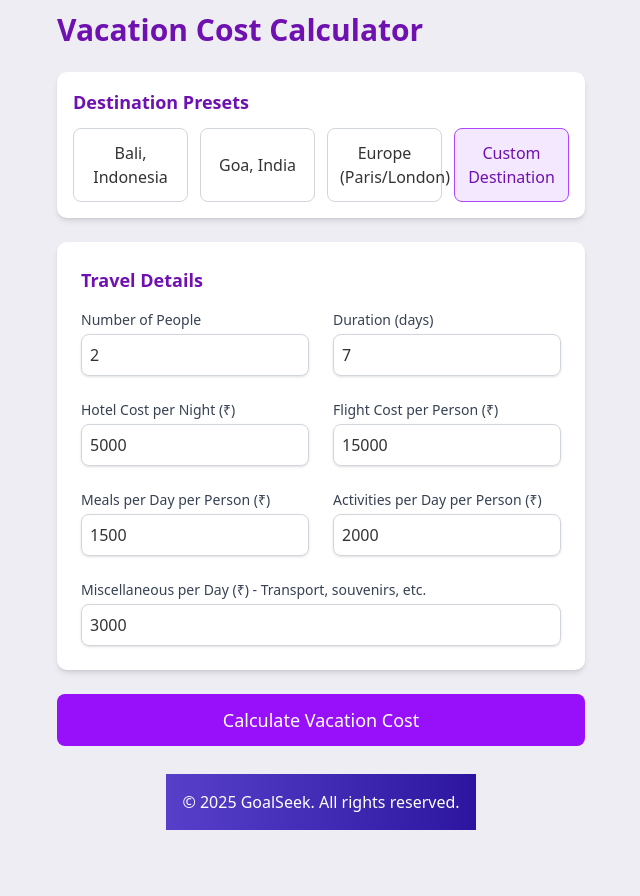
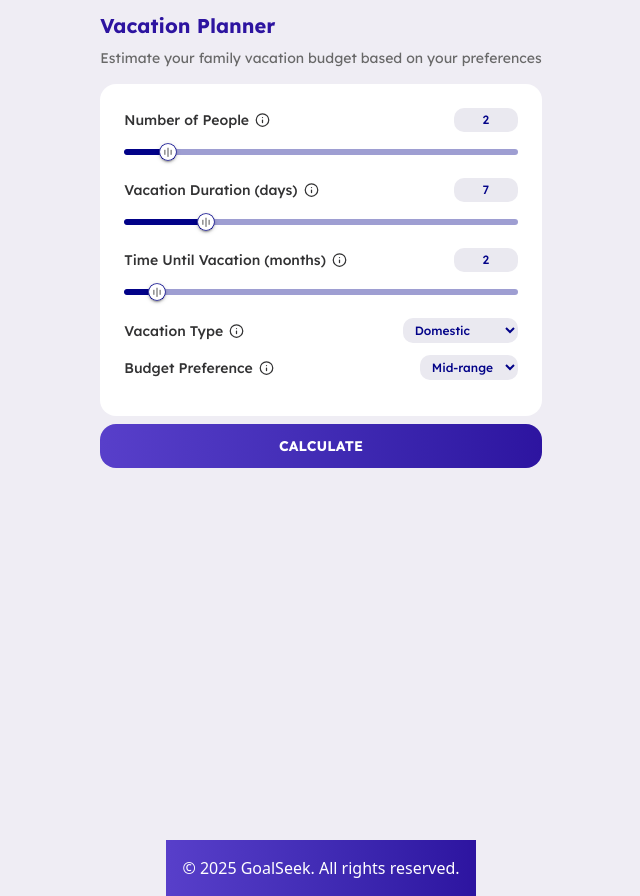
Before and after one commit to SerDunk/financial-calculators, a Next.js app: page /calculators/vacation-planning in a window 1280 px wide. Shown: the whole page, without its empty margins (319-959 px from the left). Before the commit the page ends 830 px from the top, so only its background shows below. Built offline with nearby package versions, Linux system fonts and the light colour scheme.

Commit message:
Added vacation calculator basic logic

```diff
--- a/src/app/calculators/vacation-planning/page.js
+++ b/src/app/calculators/vacation-planning/page.js
@@ -1,428 +1,207 @@
 "use client";
-import { useState } from "react";
-import { Formik, Form, Field, ErrorMessage } from "formik";
-import * as Yup from "yup";
-import ChartDisplay from "../../../components/ChartDisplay";
 
-const DESTINATION_PRESETS = {
-  bali: {
-    name: "Bali, Indonesia",
-    hotelCostPerNight: 6000,
-    flightCostPerPerson: 35000,
-    mealsPerDayPerPerson: 2000,
-    activitiesPerDayPerPerson: 3000,
-    miscellaneousPerDay: 2000,
-  },
-  goa: {
-    name: "Goa, India",
-    hotelCostPerNight: 4000,
-    flightCostPerPerson: 8000,
-    mealsPerDayPerPerson: 1500,
-    activitiesPerDayPerPerson: 2000,
-    miscellaneousPerDay: 1500,
-  },
-  europe: {
-    name: "Europe (Paris/London)",
-    hotelCostPerNight: 12000,
-    flightCostPerPerson: 60000,
-    mealsPerDayPerPerson: 4000,
-    activitiesPerDayPerPerson: 5000,
-    miscellaneousPerDay: 3000,
-  },
-  custom: {
-    name: "Custom Destination",
-    hotelCostPerNight: 0,
-    flightCostPerPerson: 0,
-    mealsPerDayPerPerson: 0,
-    activitiesPerDayPerPerson: 0,
-    miscellaneousPerDay: 0,
-  },
-};
+import { useState, useEffect } from "react";
+import { Slider } from "@mui/material";
+import { Info } from "lucide-react";
+import {
+  Popover,
+  PopoverTrigger,
+  PopoverContent,
+} from "@/components/ui/popover";
+import Heading from "@/components/Heading";
 
-const VacationPlanningCalculator = () => {
+const VacationPlanner = () => {
+  const [numPeople, setNumPeople] = useState(2);
+  const [duration, setDuration] = useState(7);
+  const [monthsUntil, setMonthsUntil] = useState(2);
+  const [type, setType] = useState("Domestic");
+  const [budget, setBudget] = useState("Mid-range");
   const [result, setResult] = useState(null);
-  const [chartData, setChartData] = useState(null);
-  const [selectedPreset, setSelectedPreset] = useState("custom");
-  const [submittedValues, setSubmittedValues] = useState(null);
 
-  const initialValues = {
-    people: 2,
-    duration: 7,
-    hotelCostPerNight: 5000,
-    flightCostPerPerson: 15000,
-    mealsPerDayPerPerson: 1500,
-    activitiesPerDayPerPerson: 2000,
-    miscellaneousPerDay: 3000,
-  };
+  const formatIndianNumber = (num) => num.toLocaleString("en-IN");
 
-  const validationSchema = Yup.object().shape({
-    people: Yup.number()
-      .min(1, "Minimum 1 person")
-      .max(20, "Maximum 20 people")
-      .required("Required"),
-    duration: Yup.number()
-      .min(1, "Minimum 1 day")
-      .max(90, "Maximum 90 days")
-      .required("Required"),
-    hotelCostPerNight: Yup.number()
-      .min(1000, "Minimum ₹1,000 per night")
-      .required("Required"),
-    flightCostPerPerson: Yup.number()
-      .min(1000, "Minimum ₹1,000 per person")
-      .required("Required"),
-    mealsPerDayPerPerson: Yup.number()
-      .min(100, "Minimum ₹100 per person per day")
-      .required("Required"),
-    activitiesPerDayPerPerson: Yup.number()
-      .min(0, "Cannot be negative")
-      .required("Required"),
-    miscellaneousPerDay: Yup.number()
-      .min(0, "Cannot be negative")
-      .required("Required"),
-  });
+  const estimateCosts = () => {
+    let flightPerPerson = 0;
+    let hotelPerNightPerPerson = 0;
 
-  const handlePresetChange = (presetKey, setFieldValue) => {
-    setSelectedPreset(presetKey);
-    if (presetKey !== "custom") {
-      const preset = DESTINATION_PRESETS[presetKey];
-      Object.entries(preset).forEach(([key, value]) => {
-        if (key !== "name") setFieldValue(key, value, false);
-      });
+    if (type === "Domestic") {
+      flightPerPerson =
+        budget === "Luxury" ? 8000 : budget === "Mid-range" ? 5000 : 3000;
+      hotelPerNightPerPerson =
+        budget === "Luxury" ? 6000 : budget === "Mid-range" ? 3500 : 2000;
+    } else {
+      flightPerPerson =
+        budget === "Luxury" ? 55000 : budget === "Mid-range" ? 40000 : 25000;
+      hotelPerNightPerPerson =
+        budget === "Luxury" ? 10000 : budget === "Mid-range" ? 7000 : 4000;
     }
-  };
 
-  const calculateTotalCost = (values) => {
-    const {
-      people,
-      duration,
-      hotelCostPerNight,
-      flightCostPerPerson,
-      mealsPerDayPerPerson,
-      activitiesPerDayPerPerson,
-      miscellaneousPerDay,
-    } = values;
+    const totalFlight = flightPerPerson * numPeople;
+    const totalHotel = hotelPerNightPerPerson * duration * numPeople;
+    const total = totalFlight + totalHotel;
 
-    const flightsTotal = flightCostPerPerson * people;
-    const hotelTotal = hotelCostPerNight * duration;
-    const mealsTotal = mealsPerDayPerPerson * people * duration;
-    const activitiesTotal = activitiesPerDayPerPerson * people * duration;
-    const miscellaneousTotal = miscellaneousPerDay * duration;
-
-    const totalCost =
-      flightsTotal +
-      hotelTotal +
-      mealsTotal +
-      activitiesTotal +
-      miscellaneousTotal;
-    const costPerPerson = totalCost / people;
-
-    return {
-      flightsTotal,
-      hotelTotal,
-      mealsTotal,
-      activitiesTotal,
-      miscellaneousTotal,
-      totalCost,
-      costPerPerson,
-      destination:
-        selectedPreset !== "custom"
-          ? DESTINATION_PRESETS[selectedPreset].name
-          : "Custom Destination",
-    };
-  };
-
-  const onSubmit = (values) => {
-    setSubmittedValues(values);
-    const totalCost = calculateTotalCost(values);
-    setResult(totalCost);
-
-    setChartData({
-      labels: ["Flights", "Hotel", "Meals", "Activities", "Miscellaneous"],
-      datasets: [
-        {
-          label: "Cost Breakdown (₹)",
-          data: [
-            totalCost.flightsTotal,
-            totalCost.hotelTotal,
-            totalCost.mealsTotal,
-            totalCost.activitiesTotal,
-            totalCost.miscellaneousTotal,
-          ],
-          backgroundColor: [
-            "#6b46c1",
-            "#9f7aea",
-            "#f6ad55",
-            "#f687b3",
-            "#68d391",
-          ],
-          borderColor: ["#6b46c1", "#9f7aea", "#f6ad55", "#f687b3", "#68d391"],
-          borderWidth: 1,
-        },
-      ],
+    setResult({
+      totalFlight,
+      totalHotel,
+      total,
     });
   };
 
+  useEffect(() => {
+    estimateCosts();
+  }, []);
+
+  const handleCalculate = () => {
+    estimateCosts();
+  };
+
   return (
-    <div className="max-w-4xl mx-auto">
-      <h2 className="text-3xl font-bold text-purple-800 mb-6">
-        Vacation Cost Calculator
-      </h2>
+    <div className="min-h-screen font-lexend bg-[#EFEDF4] xs:px-0 px-1.5">
+      <div className="max-w-xl mx-auto">
+        <Heading
+          header="Vacation Planner"
+          desc="Estimate your family vacation budget based on your preferences"
+        />
+        <div className="rounded-2xl p-6 relative bg-white">
+          {/* Number of People */}
+          <InputSlider
+            label="Number of People"
+            tooltip="Total number of people going on the trip"
+            value={numPeople}
+            min={1}
+            max={10}
+            step={1}
+            onChange={setNumPeople}
+          />
 
-      <Formik
-        initialValues={initialValues}
-        validationSchema={validationSchema}
-        onSubmit={onSubmit}
-      >
-        {({ isSubmitting, setFieldValue, values }) => (
-          <Form className="space-y-6">
-            {/* Destination Preset Selector */}
-            <div className="bg-white p-4 rounded-lg shadow-md">
-              <h3 className="text-lg font-semibold text-purple-800 mb-3">
-                Destination Presets
-              </h3>
-              <div className="grid grid-cols-2 md:grid-cols-4 gap-3">
-                {Object.entries(DESTINATION_PRESETS).map(([key, preset]) => (
-                  <button
-                    type="button"
-                    key={key}
-                    onClick={() => handlePresetChange(key, setFieldValue)}
-                    className={`p-3 rounded-md border transition-colors ${
-                      selectedPreset === key
-                        ? "bg-purple-100 border-purple-500 text-purple-800"
-                        : "bg-white border-gray-300 hover:bg-gray-50"
-                    }`}
-                  >
-                    {preset.name}
-                  </button>
-                ))}
-              </div>
-            </div>
+          {/* Vacation Duration */}
+          <InputSlider
+            label="Vacation Duration (days)"
+            tooltip="How many days you’ll be on vacation"
+            value={duration}
+            min={1}
+            max={30}
+            step={1}
+            onChange={setDuration}
+          />
 
-            {/* Manual Input Fields */}
-            <div className="bg-white p-6 rounded-lg shadow-md">
-              <h3 className="text-lg font-semibold text-purple-800 mb-4">
-                Travel Details
-              </h3>
+          {/* Time Until Vacation */}
+          <InputSlider
+            label="Time Until Vacation (months)"
+            tooltip="How far in advance are you planning?"
+            value={monthsUntil}
+            min={0}
+            max={24}
+            step={1}
+            onChange={setMonthsUntil}
+          />
 
-              <div className="grid grid-cols-1 md:grid-cols-2 gap-6">
-                <div>
-                  <label
-                    htmlFor="people"
-                    className="block text-sm font-medium text-gray-700"
-                  >
-                    Number of People
-                  </label>
-                  <Field
-                    type="number"
-                    name="people"
-                    className="mt-1 block w-full rounded-md border-gray-300 shadow-sm focus:border-purple-500 focus:ring-purple-500 p-2 border"
-                  />
-                  <ErrorMessage
-                    name="people"
-                    component="div"
-                    className="text-red-500 text-sm"
-                  />
-                </div>
+          {/* Type of Vacation */}
+          <DropdownSelector
+            label="Vacation Type"
+            tooltip="Domestic or International travel"
+            options={["Domestic", "International"]}
+            value={type}
+            onChange={setType}
+          />
 
-                <div>
-                  <label
-                    htmlFor="duration"
-                    className="block text-sm font-medium text-gray-700"
-                  >
-                    Duration (days)
-                  </label>
-                  <Field
-                    type="number"
-                    name="duration"
-                    className="mt-1 block w-full rounded-md border-gray-300 shadow-sm focus:border-purple-500 focus:ring-purple-500 p-2 border"
-                  />
-                  <ErrorMessage
-                    name="duration"
-                    component="div"
-                    className="text-red-500 text-sm"
-                  />
-                </div>
+          {/* Budget Preference */}
+          <DropdownSelector
+            label="Budget Preference"
+            tooltip="Choose travel and stay quality"
+            options={["Economy", "Mid-range", "Luxury"]}
+            value={budget}
+            onChange={setBudget}
+          />
+        </div>
 
-                <div>
-                  <label
-                    htmlFor="hotelCostPerNight"
-                    className="block text-sm font-medium text-gray-700"
-                  >
-                    Hotel Cost per Night (₹)
-                  </label>
-                  <Field
-                    type="number"
-                    name="hotelCostPerNight"
-                    className="mt-1 block w-full rounded-md border-gray-300 shadow-sm focus:border-purple-500 focus:ring-purple-500 p-2 border"
-                  />
-                  <ErrorMessage
-                    name="hotelCostPerNight"
-                    component="div"
-                    className="text-red-500 text-sm"
-                  />
-                </div>
-
-                <div>
-                  <label
-                    htmlFor="flightCostPerPerson"
-                    className="block text-sm font-medium text-gray-700"
-                  >
-                    Flight Cost per Person (₹)
-                  </label>
-                  <Field
-                    type="number"
-                    name="flightCostPerPerson"
-                    className="mt-1 block w-full rounded-md border-gray-300 shadow-sm focus:border-purple-500 focus:ring-purple-500 p-2 border"
-                  />
-                  <ErrorMessage
-                    name="flightCostPerPerson"
-                    component="div"
-                    className="text-red-500 text-sm"
-                  />
-                </div>
-
-                <div>
-                  <label
-                    htmlFor="mealsPerDayPerPerson"
-                    className="block text-sm font-medium text-gray-700"
-                  >
-                    Meals per Day per Person (₹)
-                  </label>
-                  <Field
-                    type="number"
-                    name="mealsPerDayPerPerson"
-                    className="mt-1 block w-full rounded-md border-gray-300 shadow-sm focus:border-purple-500 focus:ring-purple-500 p-2 border"
-                  />
-                  <ErrorMessage
-                    name="mealsPerDayPerPerson"
-                    component="div"
-                    className="text-red-500 text-sm"
-                  />
-                </div>
-
-                <div>
-                  <label
-                    htmlFor="activitiesPerDayPerPerson"
-                    className="block text-sm font-medium text-gray-700"
-                  >
-                    Activities per Day per Person (₹)
-                  </label>
-                  <Field
-                    type="number"
-                    name="activitiesPerDayPerPerson"
-                    className="mt-1 block w-full rounded-md border-gray-300 shadow-sm focus:border-purple-500 focus:ring-purple-500 p-2 border"
-                  />
-                  <ErrorMessage
-                    name="activitiesPerDayPerPerson"
-                    component="div"
-                    className="text-red-500 text-sm"
-                  />
-                </div>
-
-                <div className="md:col-span-2">
-                  <label
-                    htmlFor="miscellaneousPerDay"
-                    className="block text-sm font-medium text-gray-700"
-                  >
-                    Miscellaneous per Day (₹) - Transport, souvenirs, etc.
-                  </label>
-                  <Field
-                    type="number"
-                    name="miscellaneousPerDay"
-                    className="mt-1 block w-full rounded-md border-gray-300 shadow-sm focus:border-purple-500 focus:ring-purple-500 p-2 border"
-                  />
-                  <ErrorMessage
-                    name="miscellaneousPerDay"
-                    component="div"
-                    className="text-red-500 text-sm"
-                  />
-                </div>
-              </div>
-            </div>
-
-            <button
-              type="submit"
-              disabled={isSubmitting}
-              className="w-full bg-purple-600 text-white py-3 px-4 rounded-md hover:bg-purple-700 focus:outline-none focus:ring-2 focus:ring-purple-500 focus:ring-offset-2 text-lg font-medium"
-            >
-              Calculate Vacation Cost
-            </button>
-          </Form>
-        )}
-      </Formik>
-
-      {/* Results Section */}
-      {result && submittedValues && (
-        <div className="mt-8">
-          <div className="bg-white p-6 rounded-lg shadow-md mb-6">
-            <h3 className="text-xl font-semibold text-purple-800 mb-2">
-              {result.destination} Cost Breakdown
-            </h3>
-            <p className="text-gray-600 mb-4">
-              For {submittedValues.people} people over{" "}
-              {submittedValues.duration} days
-            </p>
-
-            <div className="space-y-3">
-              <div className="flex justify-between">
-                <span className="text-gray-600">Total Flights Cost:</span>
-                <span className="font-bold">
-                  ₹{result.flightsTotal.toLocaleString("en-IN")}
-                </span>
-              </div>
-              <div className="flex justify-between">
-                <span className="text-gray-600">Total Hotel Cost:</span>
-                <span className="font-bold">
-                  ₹{result.hotelTotal.toLocaleString("en-IN")}
-                </span>
-              </div>
-              <div className="flex justify-between">
-                <span className="text-gray-600">Total Meals Cost:</span>
-                <span className="font-bold">
-                  ₹{result.mealsTotal.toLocaleString("en-IN")}
-                </span>
-              </div>
-              <div className="flex justify-between">
-                <span className="text-gray-600">Total Activities Cost:</span>
-                <span className="font-bold">
-                  ₹{result.activitiesTotal.toLocaleString("en-IN")}
-                </span>
-              </div>
-              <div className="flex justify-between">
-                <span className="text-gray-600">Total Miscellaneous Cost:</span>
-                <span className="font-bold">
-                  ₹{result.miscellaneousTotal.toLocaleString("en-IN")}
-                </span>
-              </div>
-              <div className="border-t border-gray-200 pt-3 mt-3">
-                <div className="flex justify-between font-bold text-lg">
-                  <span className="text-purple-800">Total Vacation Cost:</span>
-                  <span className="text-purple-800">
-                    ₹{result.totalCost.toLocaleString("en-IN")}
-                  </span>
-                </div>
-                <div className="flex justify-between font-bold text-lg">
-                  <span className="text-purple-800">Cost per Person:</span>
-                  <span className="text-purple-800">
-                    ₹{result.costPerPerson.toLocaleString("en-IN")}
-                  </span>
-                </div>
-              </div>
-            </div>
-          </div>
-
-          {chartData && (
-            <div className="bg-white p-6 rounded-lg shadow-md">
-              <h4 className="text-lg font-medium text-purple-800 mb-3">
-                Cost Distribution
-              </h4>
-              <ChartDisplay data={chartData} type="doughnut" />
-            </div>
-          )}
-        </div>
-      )}
+        <button
+          onClick={handleCalculate}
+          className="w-full mt-2 bg-gradient-to-r from-[#583FCA] to-[#2D14A0] text-white font-bold py-3 rounded-2xl text-sm hover:opacity-90"
+        >
+          CALCULATE
+        </button>
+      </div>
     </div>
   );
 };
 
-export default VacationPlanningCalculator;
+const InputSlider = ({ label, tooltip, value, min, max, step, onChange }) => {
+  return (
+    <div className="mb-1">
+      <div className="flex justify-between items-center text-[#323233] font-medium text-sm mb-1">
+        <div className="flex items-center gap-1.5">
+          <label>{label}</label>
+          <Popover>
+            <PopoverTrigger>
+              <Info width={15} />
+            </PopoverTrigger>
+            <PopoverContent className="text-xs border-[#666666]">
+              {tooltip}
+            </PopoverContent>
+          </Popover>
+        </div>
+        <div className="bg-[#EAE9F0] px-2 py-1 rounded-lg text-[#020288] text-xs text-center w-16">
+          {value}
+        </div>
+      </div>
+      <Slider
+        value={value}
+        min={min}
+        max={max}
+        step={step}
+        onChange={(e, val) => onChange(val)}
+        sx={{
+          color: "#020288",
+          height: 6,
+          "& .MuiSlider-thumb": {
+            backgroundImage: "url('/slider.svg')",
+            backgroundPosition: "center",
+            width: 18,
+            height: 18,
+            transition: "box-shadow 150ms cubic-bezier(0.4, 0, 0.2, 1) 0ms",
+            "&:hover, &.Mui-focusVisible": {
+              boxShadow: "0 0 0 8px rgba(255, 255, 255, 0.16)",
+            },
+          },
+          "& .MuiSlider-track": {
+            transition: "width 150ms cubic-bezier(0.4, 0, 0.2, 1) 0ms",
+          },
+        }}
+      />
+    </div>
+  );
+};
+
+const DropdownSelector = ({ label, tooltip, options, value, onChange }) => {
+  return (
+    <div className="mb-3">
+      <div className="flex justify-between items-center text-[#323233] font-medium text-sm mb-1">
+        <div className="flex items-center gap-1.5">
+          <label>{label}</label>
+          <Popover>
+            <PopoverTrigger>
+              <Info width={15} />
+            </PopoverTrigger>
+            <PopoverContent className="text-xs border-[#666666]">
+              {tooltip}
+            </PopoverContent>
+          </Popover>
+        </div>
+        <select
+          value={value}
+          onChange={(e) => onChange(e.target.value)}
+          className="bg-[#EAE9F0] text-[#020288] text-xs px-2 py-1 rounded-lg"
+        >
+          {options.map((opt) => (
+            <option key={opt} value={opt}>
+              {opt}
+            </option>
+          ))}
+        </select>
+      </div>
+    </div>
+  );
+};
+
+export default VacationPlanner;
```
